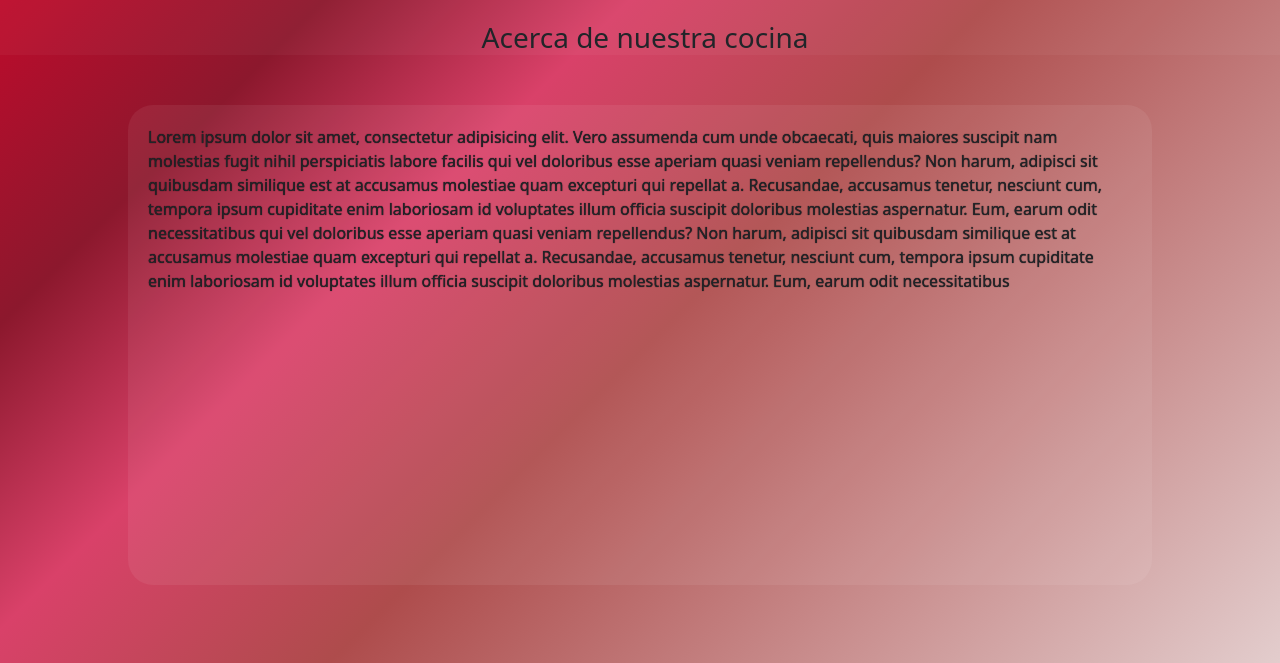
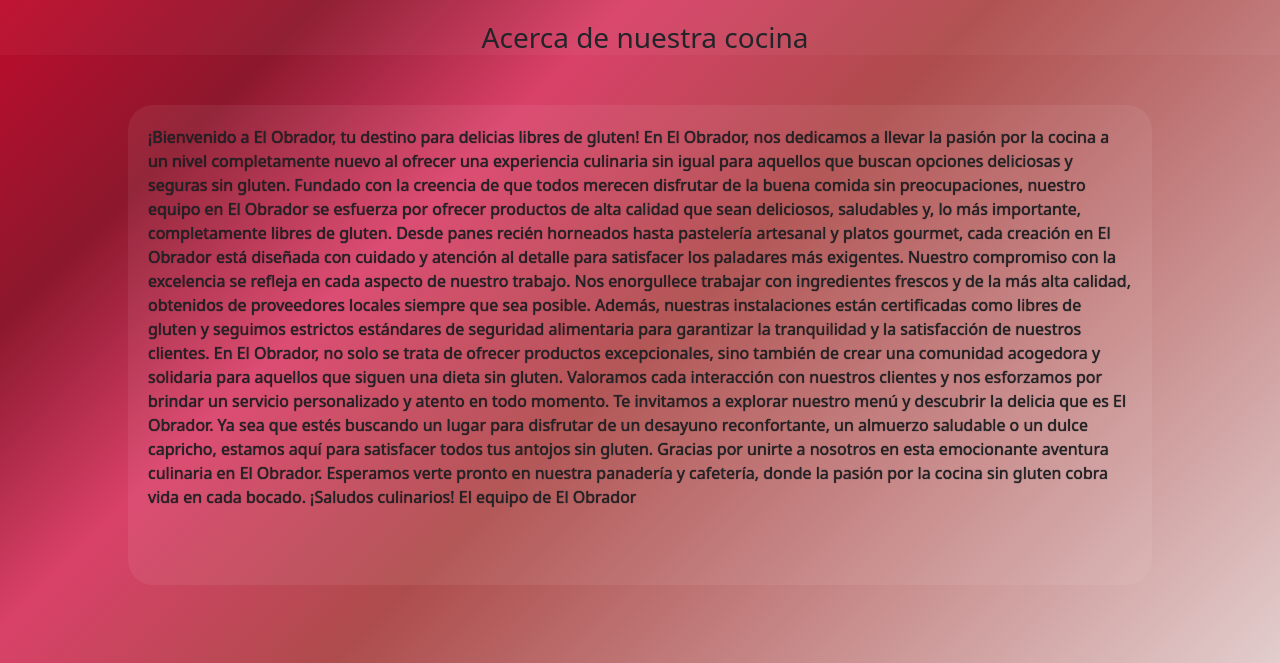
Before and after one commit to bercun/PFBercunchelli, a plain HTML site: page pages/about.html in a window 1280 px wide. Shown: the part 105-768 px from the top of the page. Drawn offline with nearby package versions, Linux system fonts and the light colour scheme.

Commit message:
add texto about

```diff
--- a/pages/about.html
+++ b/pages/about.html
@@ -78,8 +78,23 @@
                 <h3 class="text-center"> Acerca de nuestra cocina</h3>
             </div>
             <div class="texto-about">
-                <p>Lorem ipsum dolor sit amet, consectetur adipisicing elit. Vero assumenda cum unde obcaecati, quis maiores suscipit nam molestias fugit nihil perspiciatis labore facilis qui vel doloribus esse aperiam quasi veniam repellendus? Non harum, adipisci sit quibusdam similique est at accusamus molestiae quam excepturi qui repellat a. Recusandae, accusamus tenetur, nesciunt cum, tempora ipsum cupiditate enim laboriosam id voluptates illum officia suscipit doloribus molestias aspernatur. Eum, earum odit necessitatibus
-                    qui vel doloribus esse aperiam quasi veniam repellendus? Non harum, adipisci sit quibusdam similique est at accusamus molestiae quam excepturi qui repellat a. Recusandae, accusamus tenetur, nesciunt cum, tempora ipsum cupiditate enim laboriosam id voluptates illum officia suscipit doloribus molestias aspernatur. Eum, earum odit necessitatibus
+                <p>¡Bienvenido a El Obrador, tu destino para delicias libres de gluten!
+
+                    En El Obrador, nos dedicamos a llevar la pasión por la cocina a un nivel completamente nuevo al ofrecer una experiencia culinaria sin igual para aquellos que buscan opciones deliciosas y seguras sin gluten.
+
+                    Fundado con la creencia de que todos merecen disfrutar de la buena comida sin preocupaciones, nuestro equipo en El Obrador se esfuerza por ofrecer productos de alta calidad que sean deliciosos, saludables y, lo más importante, completamente libres de gluten. Desde panes recién horneados hasta pastelería artesanal y platos gourmet, cada creación en El Obrador está diseñada con cuidado y atención al detalle para satisfacer los paladares más exigentes.
+
+                    Nuestro compromiso con la excelencia se refleja en cada aspecto de nuestro trabajo. Nos enorgullece trabajar con ingredientes frescos y de la más alta calidad, obtenidos de proveedores locales siempre que sea posible. Además, nuestras instalaciones están certificadas como libres de gluten y seguimos estrictos estándares de seguridad alimentaria para garantizar la tranquilidad y la satisfacción de nuestros clientes.
+
+                    En El Obrador, no solo se trata de ofrecer productos excepcionales, sino también de crear una comunidad acogedora y solidaria para aquellos que siguen una dieta sin gluten. Valoramos cada interacción con nuestros clientes y nos esforzamos por brindar un servicio personalizado y atento en todo momento.
+
+                    Te invitamos a explorar nuestro menú y descubrir la delicia que es El Obrador. Ya sea que estés buscando un lugar para disfrutar de un desayuno reconfortante, un almuerzo saludable o un dulce capricho, estamos aquí para satisfacer todos tus antojos sin gluten.
+
+                    Gracias por unirte a nosotros en esta emocionante aventura culinaria en El Obrador. Esperamos verte pronto en nuestra panadería y cafetería, donde la pasión por la cocina sin gluten cobra vida en cada bocado.
+
+                    ¡Saludos culinarios!
+
+                    El equipo de El Obrador
                 </p>
                 </p>
             </div>
```
Also changed, not shown: pages/productos.html (+1 -1 lines).
